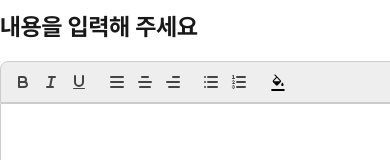
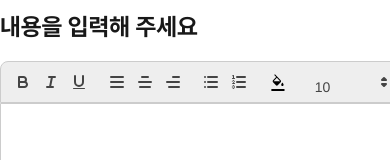
Before and after one commit to gyoyeon-kim/Rolling, a React (Create React App) app: page /post/message in a window 390 px wide. Shown: the part 511-671 px from the top of the page. Built offline with nearby package versions, Linux system fonts and the light colour scheme.

Commit message:
main 병합 전

```diff
--- a/src/component/QuillToolBar.jsx
+++ b/src/component/QuillToolBar.jsx
@@ -4,9 +4,10 @@ import "react-quill/dist/quill.snow.css";
 function QuillToolbar() {
   const icons = Quill.import("ui/icons");
 
+  // 색상 아이콘을 정의
   icons.color = `<svg xmlns="http://www.w3.org/2000/svg" width="27" height="27" viewBox="3 3 24 24" fill="none">
-  <path d="M8.55208 4.67118L9.17917 4L14.2542 9.43184C14.4778 9.67118 14.5896 9.96514 14.5896 10.3137C14.5896 10.6623 14.4778 10.9563 14.2542 11.1956L11.6583 13.974C11.4347 14.2133 11.1722 14.333 10.8708 14.333C10.5694 14.333 10.3069 14.2133 10.0833 13.974L7.4875 11.1956C7.26389 10.9563 7.15208 10.6623 7.15208 10.3137C7.15208 9.96514 7.26389 9.67118 7.4875 9.43184L10.2438 6.48179L8.55208 4.67118ZM10.8708 7.15297L7.96875 10.2591H13.7729L10.8708 7.15297ZM15.8 14.5983C15.5083 14.5983 15.2604 14.4891 15.0563 14.2706C14.8521 14.052 14.75 13.7867 14.75 13.4745C14.75 13.2976 14.7889 13.1051 14.8667 12.897C14.9444 12.6889 15.0514 12.4755 15.1875 12.257C15.2653 12.1217 15.3601 11.9761 15.4719 11.82C15.5837 11.6639 15.6931 11.5182 15.8 11.3829C15.9069 11.5182 16.0163 11.6639 16.1281 11.82C16.2399 11.9761 16.3347 12.1217 16.4125 12.257C16.5486 12.4755 16.6556 12.6889 16.7333 12.897C16.8111 13.1051 16.85 13.2976 16.85 13.4745C16.85 13.7867 16.7479 14.052 16.5438 14.2706C16.3396 14.4891 16.0917 14.5983 15.8 14.5983ZM6 19V17.1113H17.6667V19H6Z" fill="black"/>
-</svg>`;
+    <path d="M8.55208 4.67118L9.17917 4L14.2542 9.43184C14.4778 9.67118 14.5896 9.96514 14.5896 10.3137C14.5896 10.6623 14.4778 10.9563 14.2542 11.1956L11.6583 13.974C11.4347 14.2133 11.1722 14.333 10.8708 14.333C10.5694 14.333 10.3069 14.2133 10.0833 13.974L7.4875 11.1956C7.26389 10.9563 7.15208 10.6623 7.15208 10.3137C7.15208 9.96514 7.26389 9.67118 7.4875 9.43184L10.2438 6.48179L8.55208 4.67118ZM10.8708 7.15297L7.96875 10.2591H13.7729L10.8708 7.15297ZM15.8 14.5983C15.5083 14.5983 15.2604 14.4891 15.0563 14.2706C14.8521 14.052 14.75 13.7867 14.75 13.4745C14.75 13.2976 14.7889 13.1051 14.8667 12.897C14.9444 12.6889 15.0514 12.4755 15.1875 12.257C15.2653 12.1217 15.3601 11.9761 15.4719 11.82C15.5837 11.6639 15.6931 11.5182 15.8 11.3829C15.9069 11.5182 16.0163 11.6639 16.1281 11.82C16.2399 11.9761 16.3347 12.1217 16.4125 12.257C16.5486 12.4755 16.6556 12.6889 16.7333 12.897C16.8111 13.1051 16.85 13.2976 16.85 13.4745C16.85 13.7867 16.7479 14.052 16.5438 14.2706C16.3396 14.4891 16.0917 14.5983 15.8 14.5983ZM6 19V17.1113H17.6667V19H6Z" fill="black"/>
+  </svg>`;
 
   return (
     <div id="toolbar">
@@ -27,6 +28,19 @@ function QuillToolbar() {
       <span className="ql-formats">
         <select className="ql-color" />
       </span>
+      <span className="ql-formats">
+        <select className="ql-size">
+          <option value="10px">10</option>
+          <option value="12px">12</option>
+          <option value="14px">14</option>
+          <option value="16px">16</option>
+          <option value="20px">20</option>
+          <option value="24px">24</option>
+          <option value="32px">32</option>
+          <option value="40px">40</option>
+          <option value="48px">48</option>
+        </select>
+      </span>
     </div>
   );
 }
--- a/src/component/TextArea.css
+++ b/src/component/TextArea.css
@@ -34,6 +34,33 @@
   text-align: right;
 }
 
+.ql-formats {
+  display: flex;
+  align-items: center;
+  gap: 0.8rem;
+}
+
+.ql-size {
+  font-size: 1rem; /* 기본 폰트 크기 */
+  padding: 0.2rem;
+  border-radius: 0.4rem;
+}
+
+.ql-size option {
+  font-size: 1rem;
+}
+
+@media screen and (max-width: 768px) {
+  .ql-size {
+    font-size: 0.9rem;
+    padding: 0.3rem;
+  }
+
+  .ql-size select {
+    padding: 0.2rem;
+  }
+}
+
 .ql-editor ol li:not(.ql-direction-rtl),
 .ql-editor ul li:not(.ql-direction-rtl) {
   padding: 0;
--- a/src/pages/From.js
+++ b/src/pages/From.js
@@ -9,6 +9,10 @@ import "draft-js/dist/Draft.css";
 
 /* 텍스트 에디터 */
 import TextArea from "../component/TextArea";
+
+/*select 박스 */
+import arrowTop from "../images/From_img/arrow_top.svg";
+import arrowDown from "../images/From_img/arrow_bottom.svg";
 
 const From_GY = () => {
   const [editorState, setEditorState] = useState(EditorState.createEmpty());
```
